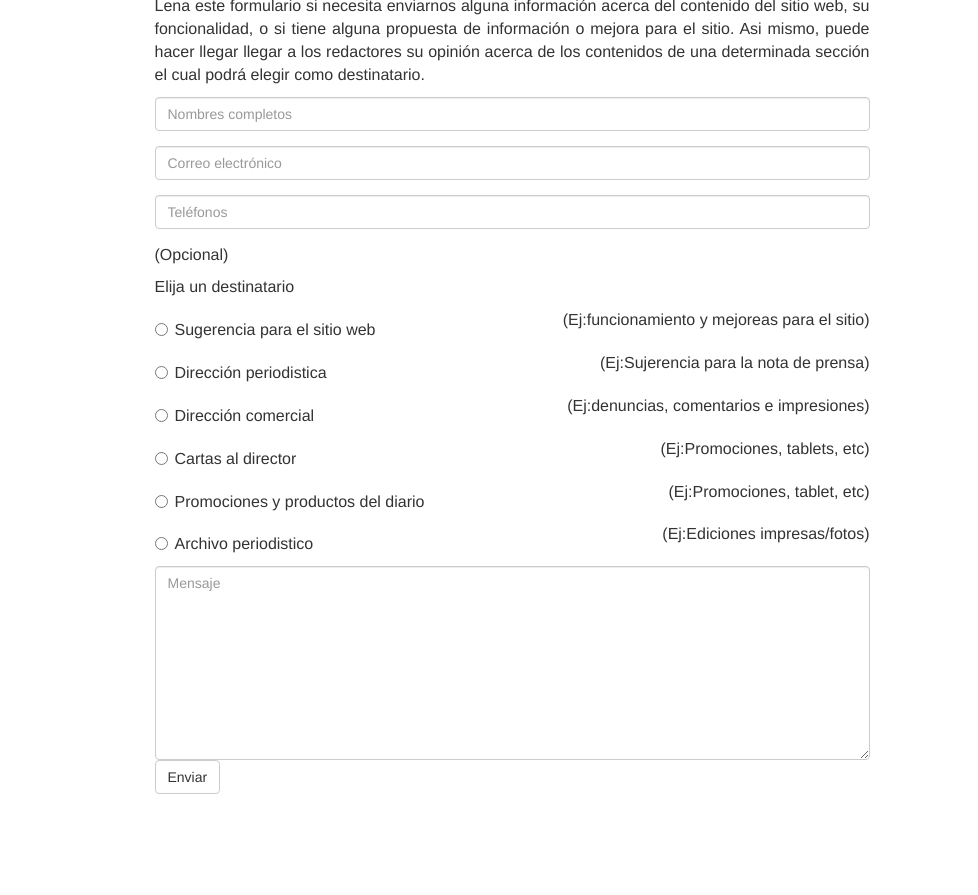
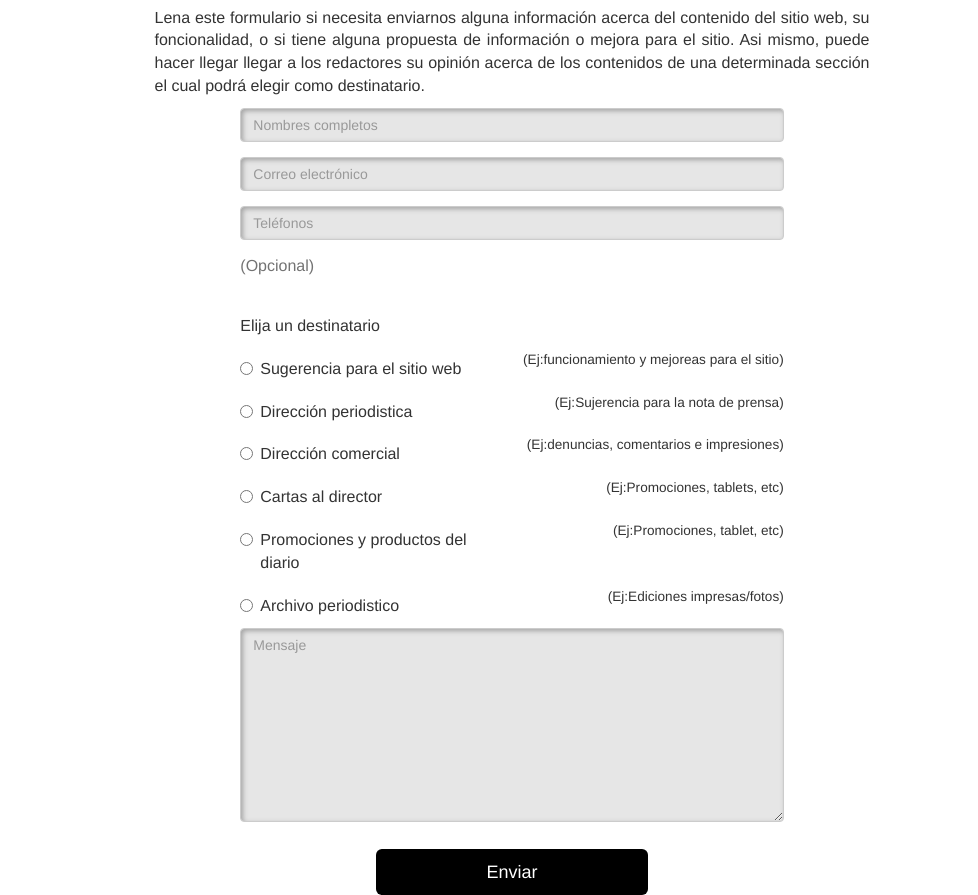
Before and after one commit to IrmaRbk/31_LaRepublica.pe, a plain HTML site: page contacto.html in a window 1280 px wide. Shown: the part 72-967 px from the top of the page, without its empty margins (128-1106 px from the left). Before the commit the page ends 866 px from the top, so only its background shows below. Drawn offline with nearby package versions, Linux system fonts and the light colour scheme.

Commit message:
agregando estilo al boton y cajas ,padding y margins

```diff
--- a/contacto.html
+++ b/contacto.html
@@ -30,32 +30,32 @@
 								<p class="text-justify">Lena este formulario si necesita enviarnos alguna información acerca del contenido del sitio web, su foncionalidad, o si tiene alguna propuesta de información o mejora para el sitio. Asi mismo, puede hacer llegar llegar a los redactores su opinión acerca de los contenidos de una determinada sección el cual podrá elegir como destinatario.</p><!--info parrafo-->
 							</div>
 						</div>
-						<form role="form"><!--inicio formulario-->
+						<form class="p-x-12" role="form"><!--inicio formulario-->
 			                <div class="row"><!--nombre-->
 			                	<div class="col-xs-16 col-sm-16 col-lg-16">
 			                	    <div class="form-group">
-			                			<input type="text" class="form-control" placeholder="Nombres completos">
+			                			<input type="text" class="bg-grey form-control" placeholder="Nombres completos">
 			                		</div>
 			                	</div>
 			                </div>
 			                <div class="row"><!--correo electronico-->
 			                	<div class="col-xs-16 col-sm-16 col-lg-16">
 			                	    <div class="form-group">
-			                			<input type="text" class="form-control" placeholder="Correo electrónico">
+			                			<input type="text" class="bg-grey form-control" placeholder="Correo electrónico">
 			                		</div>
 			                	</div>
 			                </div>
 			                <div class="row"><!--telefonos-->
 			                	<div class="col-xs-16 col-sm-16 col-lg-16">
 			                	    <div class="form-group">
-			                			<input type="text" class="form-control" placeholder="Teléfonos">
+			                			<input type="text" class="bg-grey form-control" placeholder="Teléfonos">
 			                		</div>
-			                		<p>(Opcional)</p>
+			                		<p class="help-block">(Opcional)</p>
 			                	</div>
 			                </div>
-			                <div class="row">
+			                <div class="row p-t-5">
 			                	<div class="col-xs-16 col-sm-16 col-lg-16">
-			                		<p>Elija un destinatario</p>
+			                		<p class="font-weight-bold">Elija un destinatario</p>
 			                	</div>
 			                </div>
 			                <div class="row"><!--checkouts-->
@@ -64,82 +64,82 @@
 					                	<div class="col-xs-8 col-sm-8 col-lg-8">
 					                		<div class="radio">
 											    <label><!--1er btn-->
-											    	<input type="radio" name="opciones" id="opciones_2" value="opcion_2">Sugerencia para el sitio web
+											    	<input type="radio" name="opciones" value="opcion_2">Sugerencia para el sitio web
 											  	</label>
 											</div>
 										</div>
 										<div class="col-xs-8 col-sm-8 col-lg-8">
-					                		<p class="text-right">(Ej:funcionamiento y mejoreas para el sitio)</p>
+					                		<p class="text-right"><small>(Ej:funcionamiento y mejoreas para el sitio)</small></p>
 					                    </div>
 					                </div>
 			                		<div class="row"><!--btn radio-->
 			                			<div class="col-xs-8 col-sm-8 col-lg-8">
 			                				<div class="radio">
 									   			 <label><!--2do btn-->
-									    			<input type="radio" name="opciones" id="opciones_2" value="opcion_2">Dirección periodistica
+									    			<input type="radio" name="opciones" value="opcion_2">Dirección periodistica
 									  			</label>
 											</div>
 										</div>
 										<div class="col-xs-8 col-sm-8 col-lg-8">
-					                		<p class="text-right">(Ej:Sujerencia para la nota de prensa)</p>
+					                		<p class="text-right"><small>(Ej:Sujerencia para la nota de prensa)</small></p>
 					                    </div>
 					                </div>
 					                <div class="row"><!--btn radio-->
 					                	<div class="col-xs-8 col-sm-8 col-lg-8">
 					                		<div class="radio">
 											    <label><!--3er btn-->
-											    	<input type="radio" name="opciones" id="opciones_2" value="opcion_2">Dirección comercial
+											    	<input type="radio" name="opciones" value="opcion_2">Dirección comercial
 											  	</label>
 											</div>
 										</div>
 										<div class="col-xs-8 col-sm-8 col-lg-8">
-					                		<p class="text-right">(Ej:denuncias, comentarios e impresiones)</p>
+					                		<p class="text-right"><small>(Ej:denuncias, comentarios e impresiones)</small></p>
 					                    </div>
 					                </div>
 					                <div class="row"><!--btn radio-->
 					                	<div class="col-xs-8 col-sm-8 col-lg-8">
 					                		<div class="radio">
 											    <label><!--4to btn-->
-											    	<input type="radio" name="opciones" id="opciones_2" value="opcion_2">Cartas al director
+											    	<input type="radio" name="opciones" value="opcion_2">Cartas al director
 											  	</label>
 											</div>
 										</div>
 										<div class="col-xs-8 col-sm-8 col-lg-8">
-					                		<p class="text-right">(Ej:Promociones, tablets, etc)</p>
+					                		<p class="text-right"><small>(Ej:Promociones, tablets, etc)</small></p>
 					                    </div>
 					                </div>
 					                <div class="row"><!--btn radio-->
 					                	<div class="col-xs-8 col-sm-8 col-lg-8">
 						                	<div class="radio">
 						                		<label><!--5to btn-->
-										    		<input type="radio" name="opciones" id="opciones_2" value="opcion_2">Promociones y productos del diario
+										    		<input type="radio" name="opciones" value="opcion_2">Promociones y productos del diario
 												</label>
 											</div>
 										</div>
 										<div class="col-xs-8 col-sm-8 col-lg-8">
-					                		<p class="text-right">(Ej:Promociones, tablet, etc)</p>
+					                		<p class="text-right"><small>(Ej:Promociones, tablet, etc)</small></p>
 					                    </div>
 					                </div>
 					                <div class="row"><!--btn radio-->
 					                	<div class="col-xs-8 col-sm-8 col-lg-8">
 						                	<div class="radio">
 						                		<label><!--6to btn-->
-											    	<input type="radio" name="opciones" id="opciones_2" value="opcion_2">Archivo periodistico
+											    	<input type="radio" name="opciones" value="opcion_2">Archivo periodistico
 											    </label>
 											</div>
 										</div>
 										<div class="col-xs-8 col-sm-8 col-lg-8">
-					                		<p class="text-right">(Ej:Ediciones impresas/fotos)</p>
+					                		<p class="text-right"><small>(Ej:Ediciones impresas/fotos)</small></p>
 					                    </div>
 					                </div>
 					                <div class="row"><!--caja de mensaje-->
 					                	<div class="col-xs-16 col-sm-16 col-lg-16">
-					                		<textarea class="form-control" rows="9" placeholder="Mensaje"></textarea>
+					                		<textarea class="bg-grey form-control" rows="9" placeholder="Mensaje"></textarea>
 					                	</div>
 					                </div>
-					                <div class="row">
+					                <div class="row text-center">
 					                	<div class="col-xs-16 col-sm-16 col-lg-16"><!--btn enviar-->
-					                		<button type="submit" class="btn btn-default">Enviar</button>
+					                		<button type="submit" class="btn  btn-lg active">Enviar</button>
 					                	</div>
 					                </div>
 					            </div>
--- a/css/style.css
+++ b/css/style.css
@@ -1,9 +1,25 @@
 /*contacto*/
-form {
-
+/*form espaciado*/
+.p-x-12{
+	padding: 0 12%;
+}
+/*estilo a las cajas del formulario*/
+.bg-grey{
+	background-color: #E6E6E6;
+	box-shadow: inset 2px 2px 5px #A4A4A4;
+}
+.p-t-5 {
+	padding-top: 5%;
 }
 
 /*titulo contactese con nosotros*/
 .tituloCont {
-	font-size: 2.5em;
+	font-size: 3em;
 }
+
+.btn {
+	margin-top: 5%;
+	background-color: black;
+	color: white;
+	width: 50%;
+}
```
